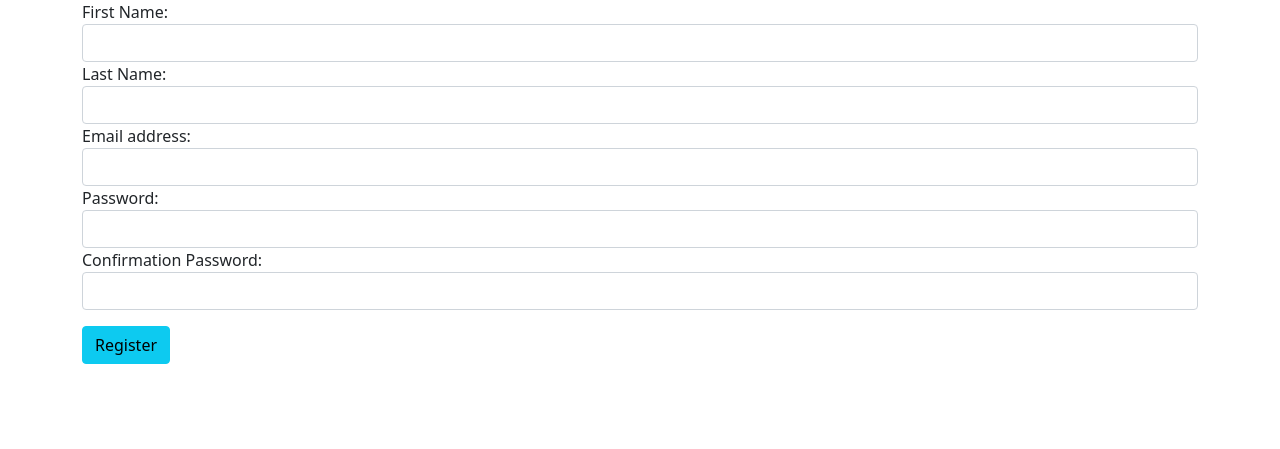
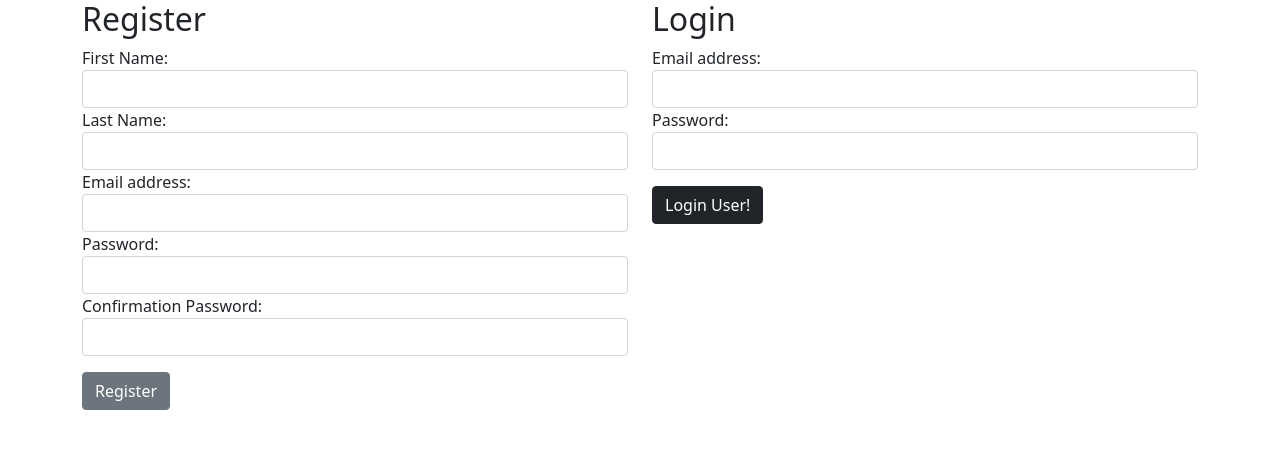
Before and after one commit to nikhilvirparia/Python, a Flask app: page / in a window 1280 px wide. Shown: the top 449 px of the page. Run offline with Flask 2, Linux system fonts and the light colour scheme; parts of the project's set-up code (start-up, migrations or seed data) failed here and were passed over.

Commit message:
Login added

```diff
--- a/flask_mysql/validation/Login and Registration/flask_app/controllers/user_controller.py
+++ b/flask_mysql/validation/Login and Registration/flask_app/controllers/user_controller.py
@@ -1,15 +1,25 @@
+from werkzeug.utils import validate_arguments
+from flask_app.models.user import User
 from flask_app import app
 from flask import render_template, redirect, session, request, flash
 
 from flask_bcrypt import Bcrypt
 bcrypt = Bcrypt(app)
 
-from flask_app.models.user import User
+
+# ============================
+# Render Login/Reg Route
+# ============================
+
 
 @app.route("/")
 def index():
 
     return render_template("index.html")
+
+# ============================
+# Register Route
+# ============================
 
 
 @app.route("/register", methods=['POST'])
@@ -34,3 +44,29 @@ def register():
     # store user id into session
     session['user_id'] = user_id
     return redirect("/dashboard")
+
+# ============================
+# Login Route
+# ============================
+
+@app.route("/login", methods=["POST"])
+def login():
+
+    data = {
+        "email": request.form["email"]
+    }
+
+    user_in_db = User.get_by_email(data)
+
+    validation_data = {
+        "user" : user_in_db,
+        "password" : request.form['password']
+    }
+
+    if not User.validate_login(validation_data):
+        return redirect("/")
+
+    # if the passwords matched, we set the user_id into session
+    session['user_id'] = user_in_db.id
+    # never render on a post!!!
+    return redirect("/dashboard")
--- a/flask_mysql/validation/Login and Registration/flask_app/templates/index.html
+++ b/flask_mysql/validation/Login and Registration/flask_app/templates/index.html
@@ -14,7 +14,6 @@
 <body>
 
     <div class="container">
-
         {% with messages = get_flashed_messages() %}
             {% if messages %}
                     {% for message in messages %}
@@ -23,7 +22,10 @@
             {% endif %}
         {% endwith %}
 
-        <form action="/register", method="POST">
+        <div class="row">
+            <div class="col">
+                <h2>Register</h2>
+                <form action="/register" , method="POST">
                     <div class="form-group">
                         <label for="first_name">First Name:</label>
                         <input type="text" class="form-control" name="first_name">
@@ -44,10 +46,28 @@
                         <label for="conf_pass">Confirmation Password:</label>
                         <input type="password" class="form-control" name="conf_pass">
                     </div>
-            <button type="submit" class=" mt-3 btn btn-info">Register</button>
+                    <button type="submit" class=" mt-3 btn btn-secondary">Register</button>
                 </form>
+            </div> <!-- end of register column -->
+
+            <div class="col">
+                <h2>Login</h2>
+                <form action="/login" , method="POST">
+                    <div class="form-group">
+                        <label for="email">Email address:</label>
+                        <input type="text" class="form-control" name="email">
                     </div>
+                    <div class="form-group">
+                        <label for="password">Password:</label>
+                        <input type="password" class="form-control" name="password">
+                    </div>
+                    <button type="submit" class=" mt-3 btn btn-dark">Login User!</button>
+                </form>
 
+            </div> <!-- end of Login col -->
+
+        </div> <!-- end of row -->
+    </div><!-- end of container -->
 
 </body>
 
```
Also changed, not shown: flask_mysql/validation/Login and Registration/flask_app/models/user.py (+45 -24 lines). Lines whose indentation alone changed are shown as unchanged.
